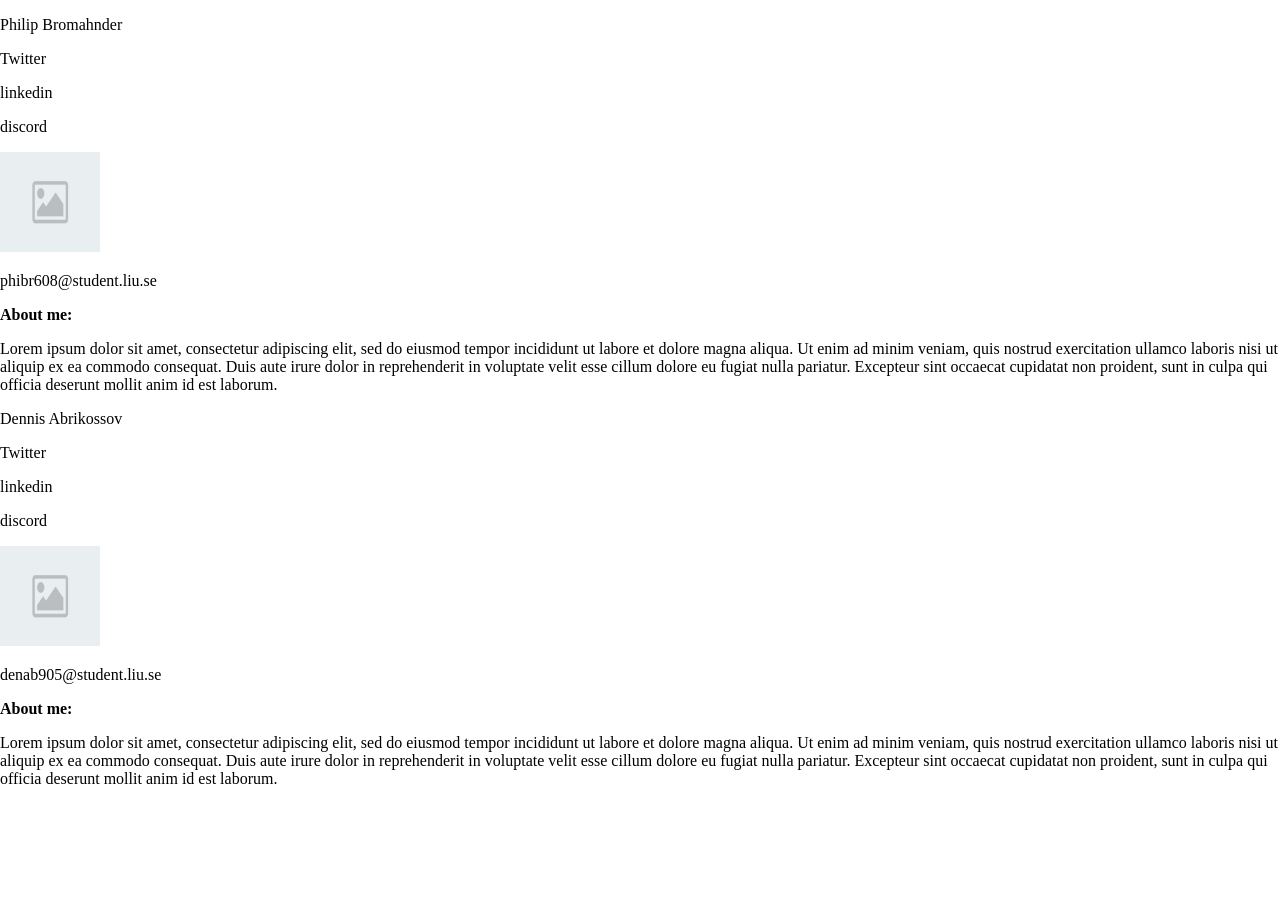
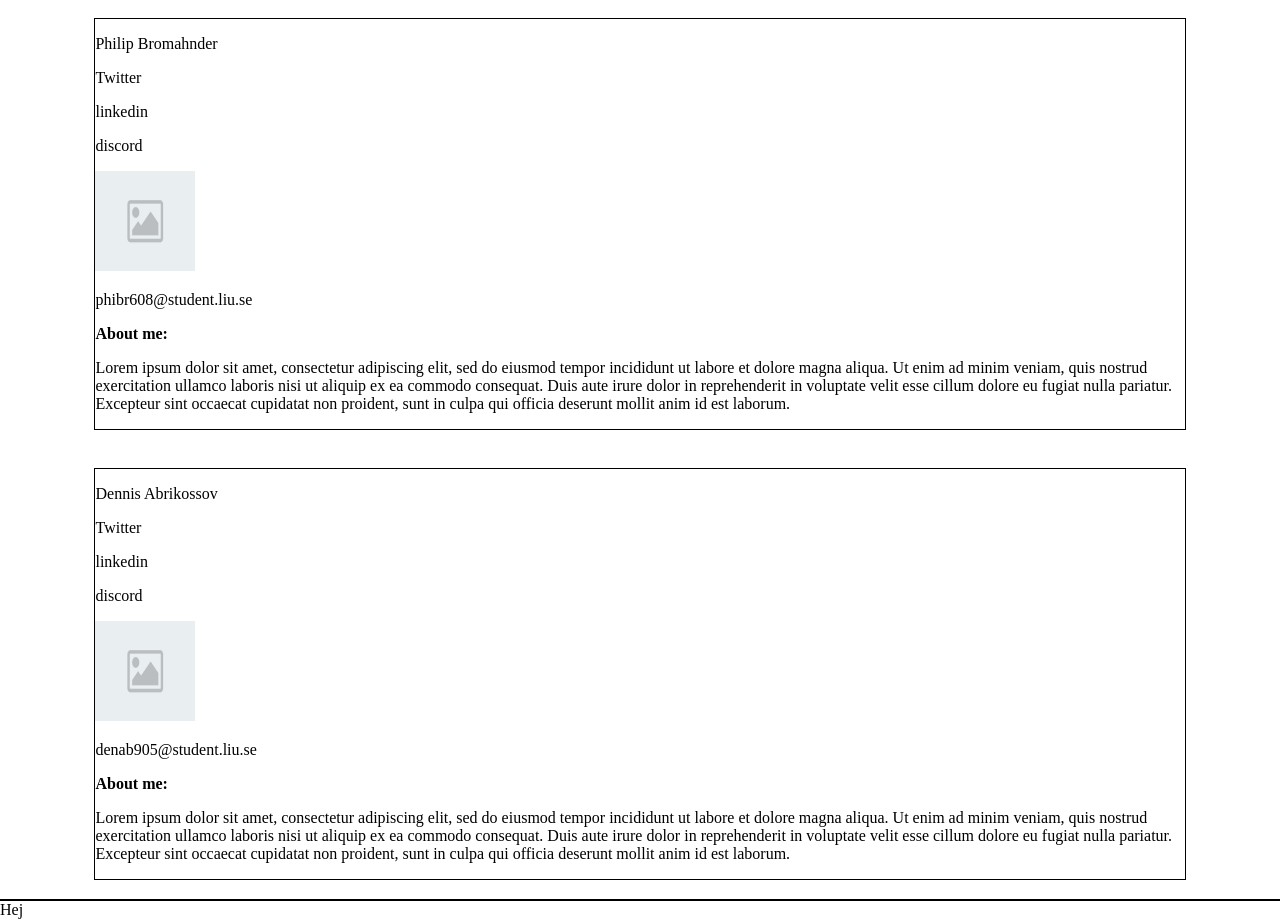
Before and after one commit to DarkDino77/TDP003, a Flask app: page / in a window 1280 px wide. Shown: the part 78-998 px from the top of the page. Before the commit the page ends 862 px from the top, so only its background shows below. Run offline with Flask 3, Linux system fonts and the light colour scheme.

Commit message:
Changed base and index

```diff
--- a/Presentationlager/templates/base.html
+++ b/Presentationlager/templates/base.html
@@ -4,11 +4,40 @@
 <head>
     <meta charset="UTF-8">
     <meta name="viewport" content="width=device-width, initial-scale=1.0">
-    <title>{% block title %}{% endblock %} </title>
+    <title> {% block title %}{% endblock %} </title>
     <link rel="stylesheet" type="text/css" href="{{ url_for('static', filename='styles.css') }}">
+    <style>
+        body {
+            margin: 0px;
+        }
+        header {
+            height: 2cm;
+            border-bottom: solid 2px;
+        }
+        main {
+            min-height: 45vw;
+        }
+        footer {
+            height: 5mm;
+            border-top: solid 2px;
+        }
+    </style>
+
+    {% block head %}
+    {% endblock%}
+
 </head>
 <body>
-    {% block body %}
-    {% endblock %}
+    <header>
+        {% block header %}
+        {% endblock %}
+    </header>
+    <main>
+        {% block main %}
+        {% endblock %}
+    </main>
+    <footer>
+        Hej
+    </footer>
 </body>
 </html>
--- a/Presentationlager/templates/index.html
+++ b/Presentationlager/templates/index.html
@@ -3,17 +3,34 @@
 Index
 {% endblock %}
 
-{% block body %}
+{% block head %}
+<style>
+    main {
+        margin-left: 2cm;
+        margin-right: 2cm;
+        display: flex;
+        flex-direction: row;
+        flex-wrap: wrap;
+        justify-content: space-around;
+    }
+    .profile {
 
-<header>
-    <h1><a href="{{url_for('projects')}}">PROJECTS</a></h1>
-    <h1><a href="{{url_for('index')}}">WELCOME</a></h1>
-    <h1><a href="{{url_for('techniques')}}">TECHNIQUES</a></h1>
-  </header>
+        border: solid 1px;
+        margin: 5mm;
+    }
+</style>
+{% endblock %}
 
-<main>
+{% block header %}
+<h1><a href="{{url_for('projects')}}">PROJECTS</a></h1>
+<h1><a href="{{url_for('index')}}">WELCOME</a></h1>
+<h1><a href="{{url_for('techniques')}}">TECHNIQUES</a></h1>
+{% endblock %}
+
+{% block main %}
+
     {% for developer in information_developers %}
-    <div class="user">
+    <section class="profile">
         <div class="developers">
             <p>{{developer.name}}</p>
             <div>
@@ -29,11 +46,7 @@ Index
             <p><b>About me:</b></p>
             <p>{{developer.about_me}}</p>
         </div>
-    </div>
+    </section>
     {% endfor %}
-</main>
-
-<footer></footer>
-
 
 {% endblock %}
```
